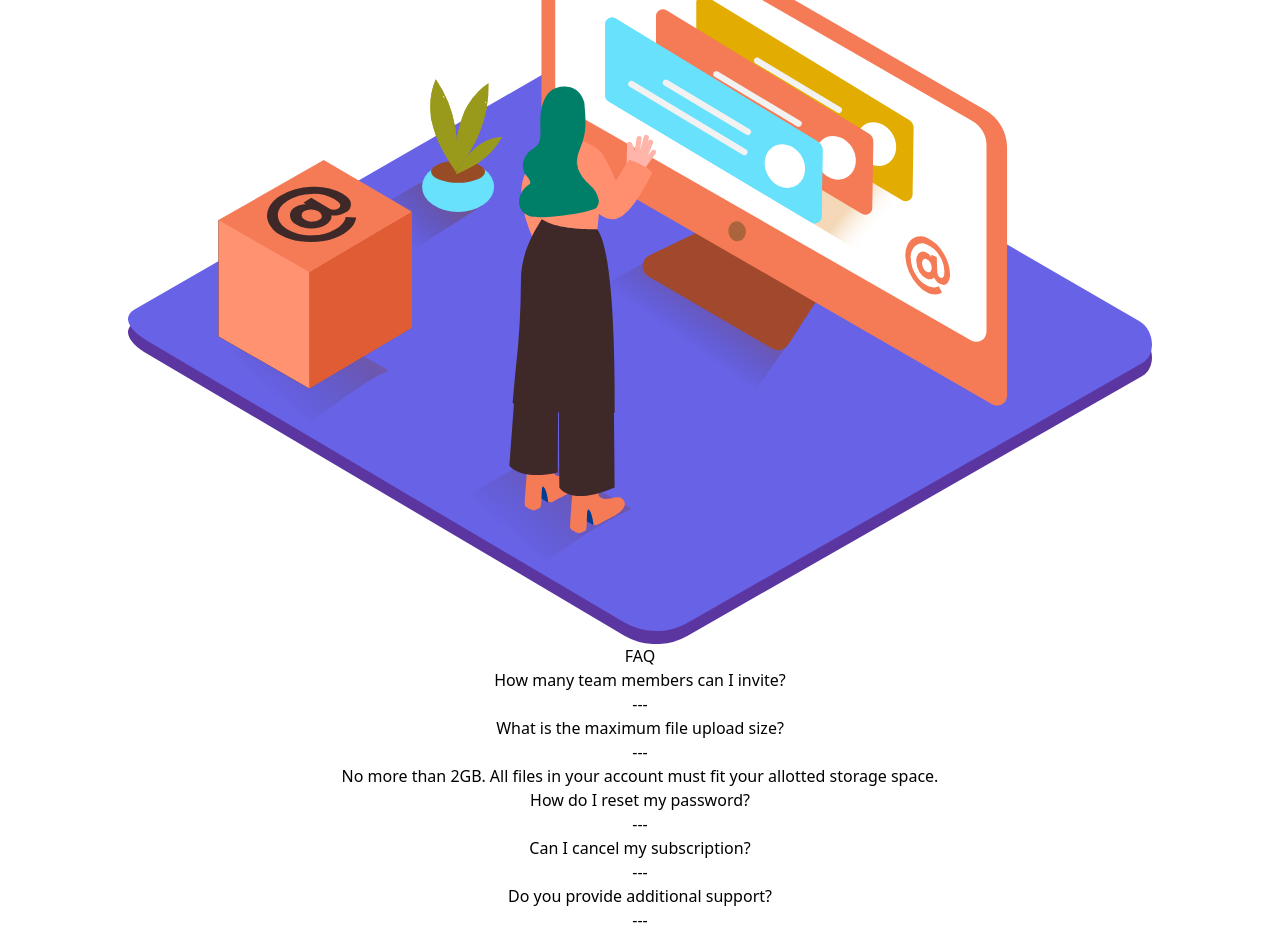
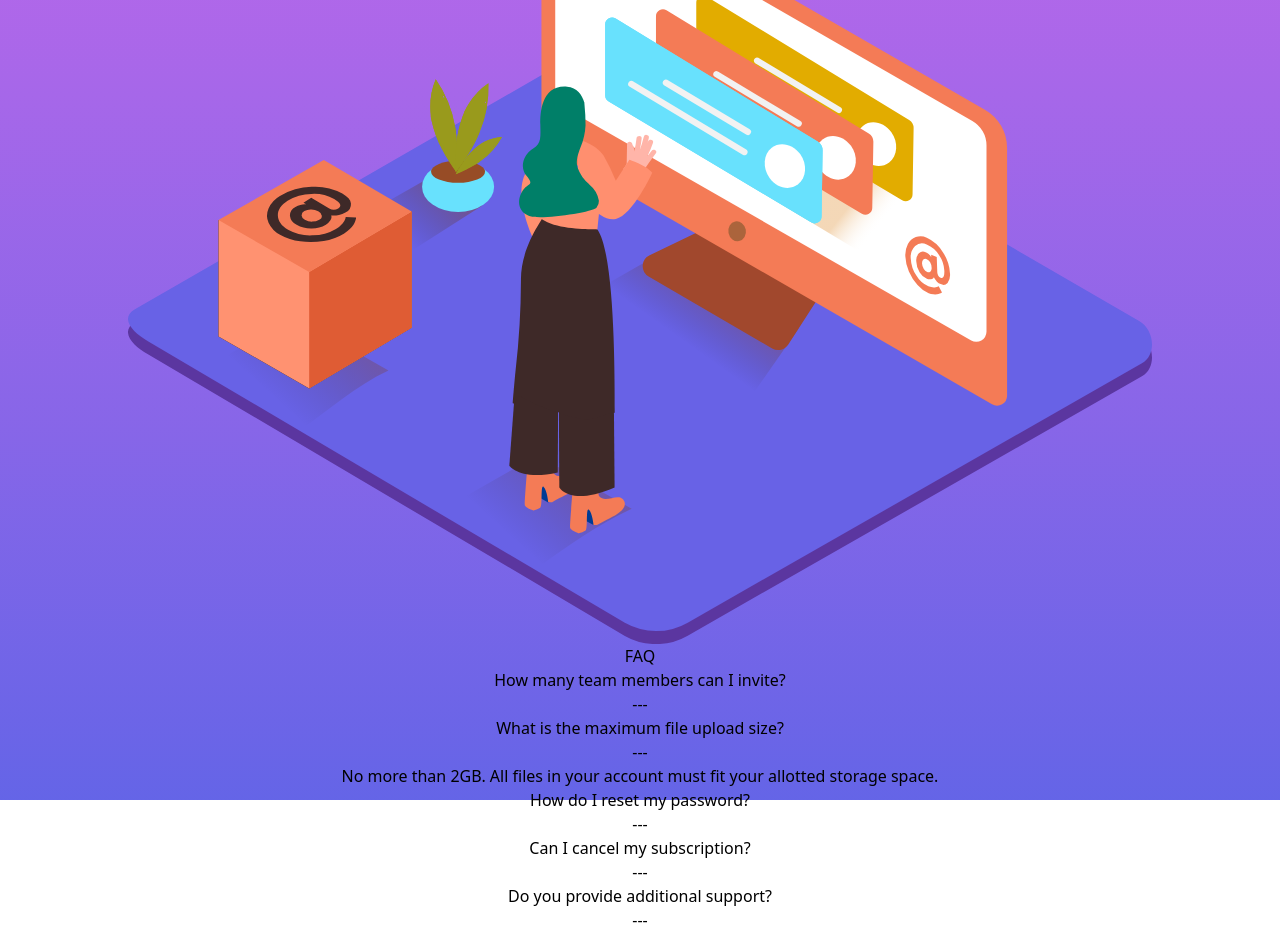
Before and after one commit to tcmak217/faq-accordion-card, a React (Create React App) app: page / in a window 1280 px wide. Built offline with nearby package versions, Linux system fonts and the light colour scheme.

Commit message:
feat: add background gradient color

```diff
--- a/src/App.tsx
+++ b/src/App.tsx
@@ -4,7 +4,7 @@ import womanImage from "./images/illustration-woman-online-mobile.svg"
 function App() {
   return (
     <>
-      <div className="w-full h-screen flex justify-center items-center">
+      <div className="w-full h-screen flex justify-center items-center bg-gradient-to-b from-bg-violet to-bg-blue">
         <div className="w-4/5 flex flex-col items-center">
           <img src={womanImage} alt="woman image" />
           <div>FAQ</div>
--- a/tailwind.config.js
+++ b/tailwind.config.js
@@ -2,7 +2,12 @@
 module.exports = {
   content: ["./src/**/*.{js,jsx,ts,tsx}"],
   theme: {
-    extend: {},
+    extend: {
+      colors: {
+        "bg-violet": "hsl(273, 75%, 66%)",
+        "bg-blue": "hsl(240, 73%, 65%)",
+      },
+    },
   },
   plugins: [],
 }
```
